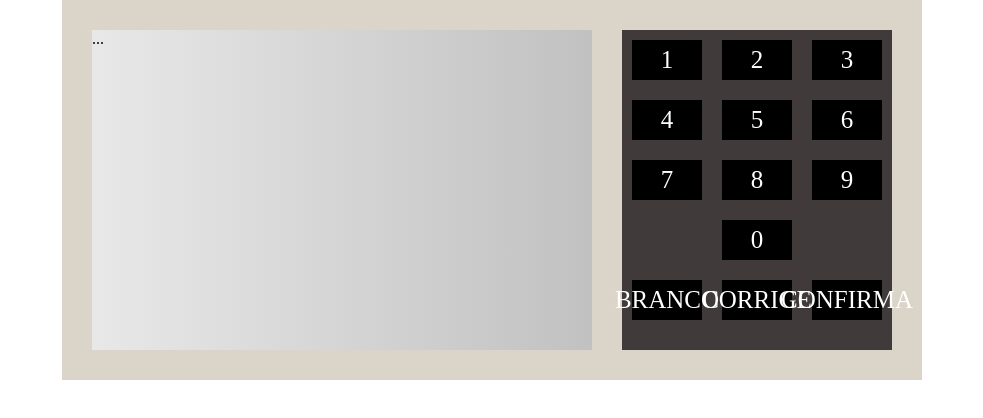
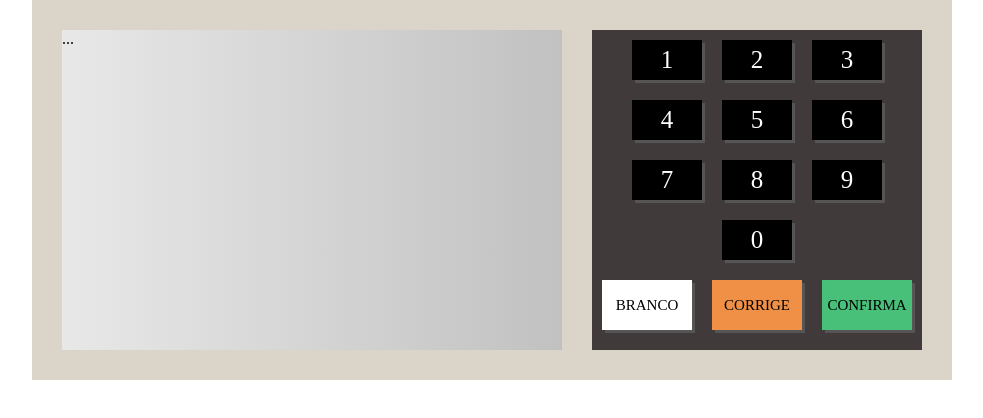
Before and after one commit to wferreiracosta/projetos-javascript, a plain HTML site: page urna-eletronica/index.html in a window 1280 px wide. Shown: the whole page, without its empty margins (148-1131 px from the left). Drawn offline with Linux system fonts and the light colour scheme.

Commit message:
Implementado teclado

```diff
--- a/urna-eletronica/index.html
+++ b/urna-eletronica/index.html
@@ -31,9 +31,9 @@
                 <div class="teclado--botao">0</div>
             </div>
             <div class="teclado--linha">
-                <div class="teclado--botao">BRANCO</div>
-                <div class="teclado--botao">CORRIGE</div>
-                <div class="teclado--botao">CONFIRMA</div>
+                <div class="teclado--botao botao--branco">BRANCO</div>
+                <div class="teclado--botao botao--corrige">CORRIGE</div>
+                <div class="teclado--botao botao--confirma">CONFIRMA</div>
             </div>
         </div>
     </div>
--- a/urna-eletronica/style.css
+++ b/urna-eletronica/style.css
@@ -25,6 +25,7 @@ body {
 .teclado--linha {
     display: flex;
     justify-content: center;
+    align-items: flex-end;
 }
 
 .teclado--botao {
@@ -38,4 +39,29 @@ body {
     align-items: center;
     margin: 10px;
     cursor: pointer;
+    box-shadow: 3px 3px 0px #555;
 }
+
+.botao--branco {
+    background-color: #fff;
+    color: #000;
+    font-size: 15px;
+    width: 90px;
+    height: 50px;
+}
+
+.botao--corrige {
+    background-color: #f09046;
+    color: #000;
+    font-size: 15px;
+    width: 90px;
+    height: 50px;
+}
+
+.botao--confirma {
+    background-color: #48c079;
+    color: #000;
+    font-size: 15px;
+    width: 90px;
+    height: 50px;
+}
```
